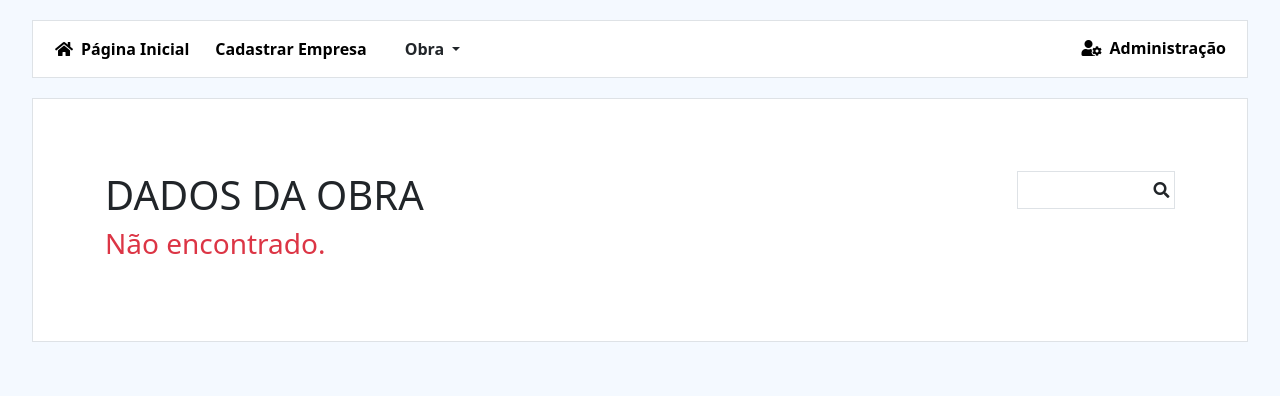
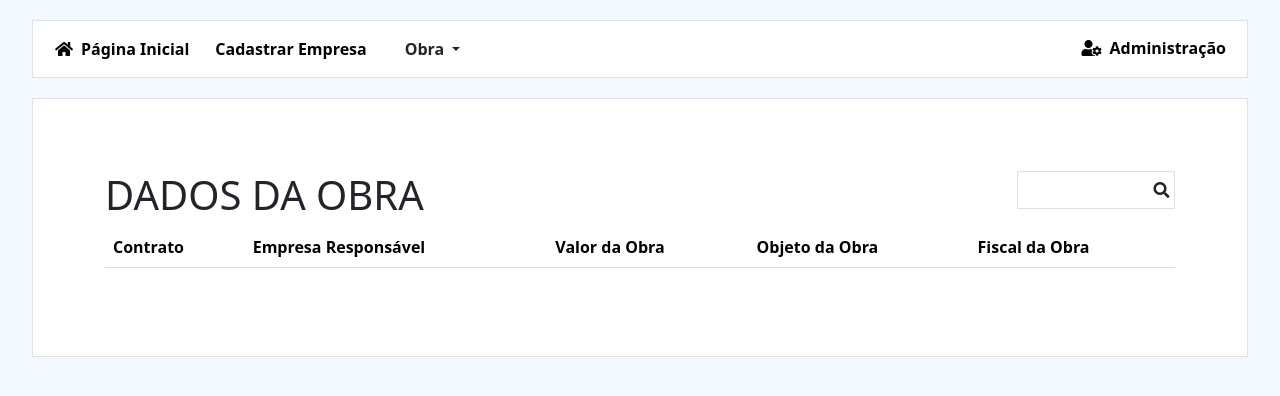
Before and after one commit to salarini-e/obras, a Django app: page /ver-obra/1 in a window 1280 px wide. Shown: the part 82-478 px from the top of the page. Run offline with Django 3.2, Linux system fonts and the light colour scheme; a user stored in the database is signed in; data comes from the database, SQL or seed files in the repository; both versions use the stored data as it was after the commit; lists and menus that the app fills with data are empty; parts of the project's set-up code (start-up, migrations or seed data) failed here and were passed over; some libraries are stand-ins or nearby versions.

Commit message:
mudancas

```diff
--- a/fiscalizacao/admin.py
+++ b/fiscalizacao/admin.py
@@ -9,5 +9,6 @@ admin.site.register(Empresa)
 admin.site.register(Fiscal)
 admin.site.register(Fotos)
 admin.site.register(Obra)
+admin.site.register(Obra_Fiscal)
 admin.site.register(Contrato)
 admin.site.register(Aditivos)
--- a/fiscalizacao/templates/fiscalizacao/fiscalizar_obra.html
+++ b/fiscalizacao/templates/fiscalizacao/fiscalizar_obra.html
@@ -38,7 +38,7 @@
                         <th>Contrato</th>
                         <th>Empresa Responsável</th>
                         <th>Valor da Obra</th>
-                        <th>Local da Obra</th>
+                        <th>Objeto da Obra</th>
                         <th>Fiscal da Obra</th>
                     </thead>
                     <tbody>
@@ -47,7 +47,7 @@
                             <td>{{o.id}}</td>
                             <td>{{o.empresa}}</td>
                             <td>R$ {{o.nota_fiscal.valor}}</td>
-                            <td>{{o.obra}}</td>
+                            <td>{{o.obra.objeto_da_obra}}</td>
                             <td>{{o.obra.fiscal.all.0}}</td>
                             <td>{{o.n}}</td>
                             <td>{{o.complemento}}</td>
--- a/fiscalizacao/templates/navbar.html
+++ b/fiscalizacao/templates/navbar.html
@@ -12,7 +12,7 @@
                 <ul class="dropdown-menu px-4 dropdown-menu-lg-end">
                   <li><a class="btn" href="{% url 'obra:cadastrar' %}"><i class="fas fa-file-alt me-2"></i>Cadastrar</a></li>
                   <li><a class="btn" href="{% url 'obra:visualizar' 'buscar' %}"><i class="fas fa-search me-2"></i>Procurar</a></li>
-                  <li><a class="btn" href="{% url 'obra:teste'%}"><i class="fas fa-code me-2"></i>Testes</a></li>
+                  <!-- <li><a class="btn" href="{% url 'obra:teste'%}"><i class="fas fa-code me-2"></i>Testes</a></li>                   -->
                 </ul>
             </div>
             {% endif %}
--- a/fiscalizacao/views.py
+++ b/fiscalizacao/views.py
@@ -103,21 +103,71 @@ def fiscalizar_obra(request, valor_busca='buscar'):
                 success=True
             except:
 
-                contratos=Contrato.objects.filter(empresa=Empresa.objects.get(nome=valor_busca))
+                contratos=Contrato.objects.filter(empresa=Empresa.objects.get(nome__icontains=valor_busca))
                 success=False
                 buscar=True
                 contrato=Form_Contrato()
                 if len(contratos)==1:
                     success=True
                     buscar=False
-                    contrato=Contrato.objects.get(empresa=Empresa.objects.get(nome=valor_busca))
+                    contrato=Contrato.objects.get(empresa=Empresa.objects.get(nome__icontains=valor_busca))
                 elif len(contratos)==0:
                     success=False
                     buscar=False
                     contrato=Form_Contrato()
         except:
-            success=False
-            contrato=Form_Contrato()
+            try:
+                fiscais=Fiscal.objects.filter(nome__icontains=valor_busca)
+                obras=[]
+                obra_fiscal=[]
+                for fiscal in fiscais:
+                    obra_fiscal.append(Obra_Fiscal.objects.filter(fiscal=fiscal))
+                if len(obra_fiscal)==1:
+                    try:
+                        obras.append(obra_fiscal[0].obra)
+                    except:
+                        obras.append(obra_fiscal[0])
+                else:
+                    for i in obra_fiscal:
+                        if len(i)>1:
+                            for o in i:
+                                print('a', o)
+                                try:
+                                    obras.append(o.obra)
+                                except:
+                                    obras.append(o)
+                        else:
+
+                            try:
+                                obras.append(i[0].obra)
+                            except:
+                                obras.append(i[0])
+                contrato=Form_Contrato()
+
+                for obra in obras:
+                    try:
+                        contratos.append(Contrato.objects.filter(obra=obra.id))
+                    except:
+                        for o in obra:
+                            contratos.append(Contrato.objects.filter(obra=o.obra.id))
+
+                if len(contratos)==1:
+                    success=True
+                    buscar=False
+                elif len(contratos)==0:
+                    success=False
+                    buscar=False
+                    contrato=Form_Contrato()
+                success=False
+                buscar=True
+                contratos_=[]
+                for contrato in contratos:
+                    contratos_.append(contrato[0])
+                contratos=contratos_
+            except Exception as E:
+                print('ops', E)
+                success=False
+                contrato=Form_Contrato()
     context={
         'form': contrato,
         'success':success,
```
Also changed, not shown: fiscalizacao/templates/fiscalizacao/get_empresa.html (+7 -1 lines), db.sqlite3.
